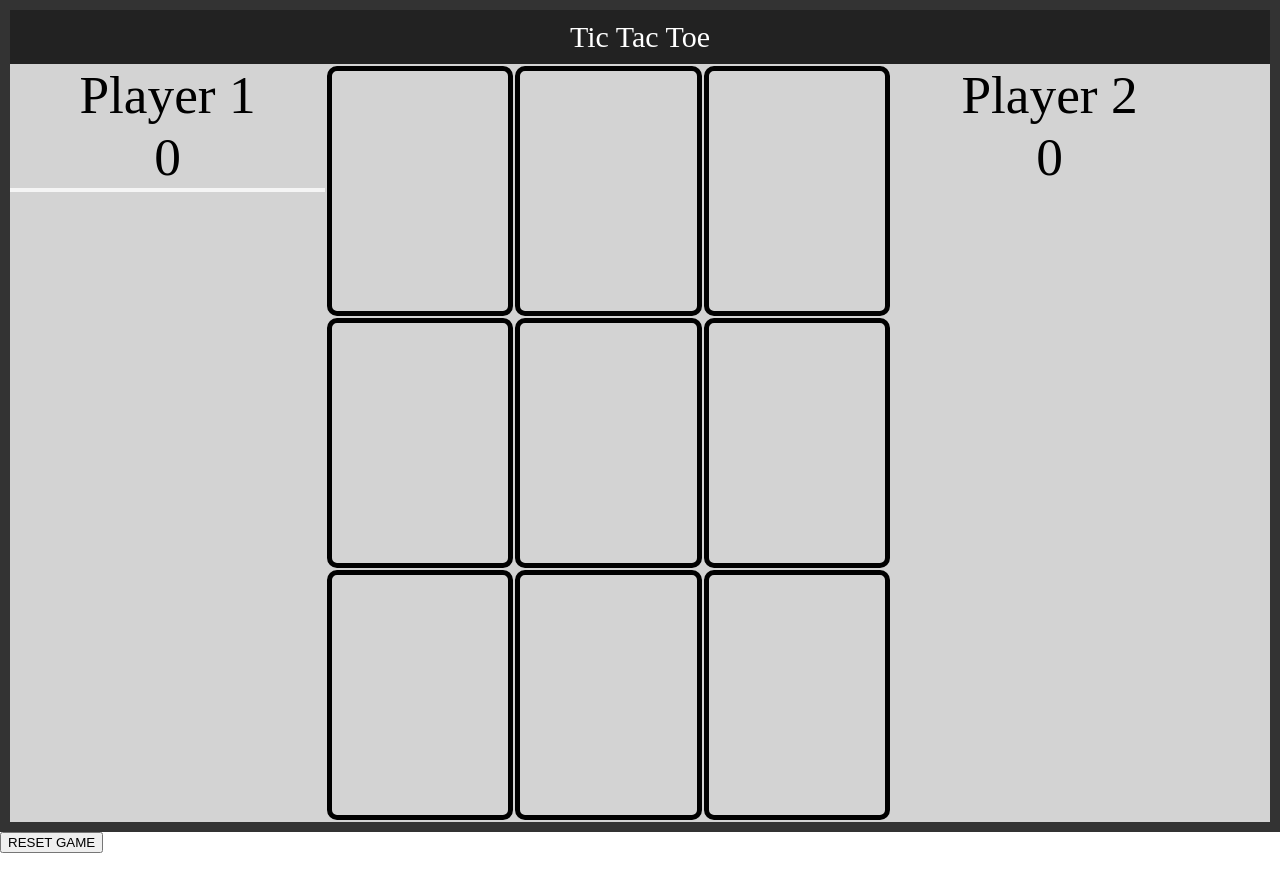
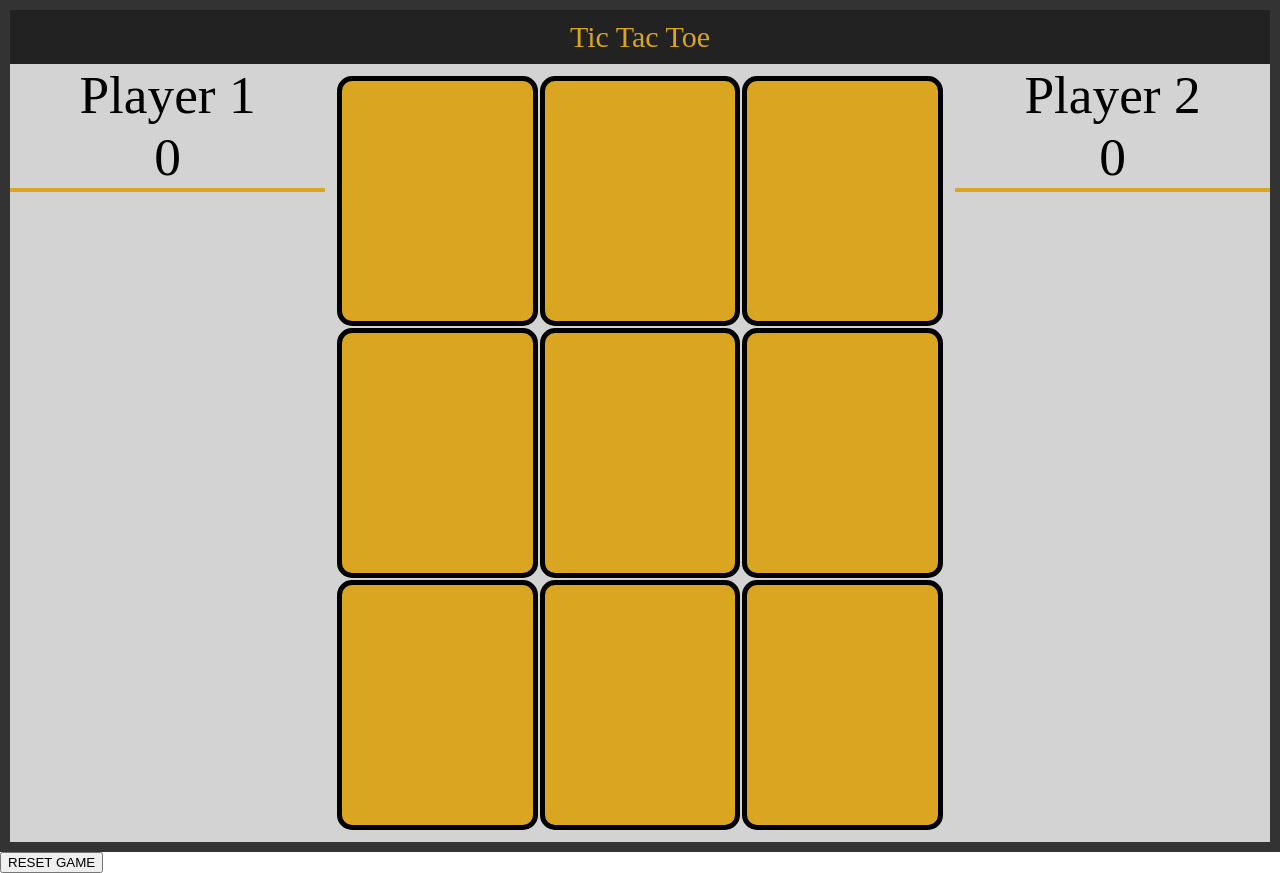
Before and after one commit to emgrebe/Tic-Tac-Toe-JS, a plain HTML site: page index.html in a window 1280 px wide. Drawn offline with Linux system fonts and the light colour scheme.

Commit message:
finished colors and most designs

```diff
--- a/css/main.css
+++ b/css/main.css
@@ -1,68 +1,52 @@
 body {
-  margin:0px;
-  padding:0px;
+  margin: 0px;
+  padding: 0px;
 }
-
+td {
+  background: goldenrod;
+  font-size: 50pt;
+}
 .game td {
-  width:250px;
-  height:250px;
-  border:5px solid black;
-  text-align:center;
-  font-size:40pt;
-  border-radius:10px;
-  box-sizing:border-box;
+  width: 250px;
+  height: 250px;
+  border: 5px solid black;
+  text-align: center;
+  border-radius: 15px;
+  box-sizing: border-box;
 }
 
 .game td:hover {
-  background-color: #fff;
-  cursor:pointer;
+  background-color: rgb(150, 113, 12);
+  cursor: pointer;
 }
 
 .game {
   background: lightgray;
-  border:10px solid #333;
+  border: 10px solid #333;
 }
 
 .game .game-title {
   background:#222;
-  color:#fff;
+  color: goldenrod;
   padding: 10px;
   text-align:center;
   font-size: 30px;
 }
 
 .game .player {
-  float:left;
-  text-align:center;
+  float: left;
+  text-align: center;
   width: 25%;
+  border-bottom: solid 4px goldenrod;
 }
 
-.game .player .selected {
-  border-bottom:solid 4px whitesmoke;
-}
-
-.tictactoe-board {
-  text-align:center;
-  margin:0 auto;
-  width:60%;
-  padding-top:20px;
-}
-
-.tictactoe-board table {
-  float:left;
-  width: 60%;
-}
-
-.tictactoe-board-score1 {
-  float:left;
-  width:20%;
-}
-
-.tictactoe-board-score2 {
-  float:left;
-  width:20%;
+.tictactoe {
+  text-align: center;
+  margin: 0 auto;
+  width: 40%;
+  padding: 10px;
 }
 
 .clear {
-  clear:both;
+  clear: both;
 }
--- a/index.html
+++ b/index.html
@@ -20,7 +20,7 @@
             </div>
         </div>
 
-        <table id="game" class="tictactoe" style="float:left;width:45%;">
+        <table id="game" class="tictactoe" style="float:left;width:50%;">
           <tr>
             <td></td>
             <td></td>
--- a/js/main.js
+++ b/js/main.js
@@ -99,7 +99,6 @@ function checkWinner() {
     playerSelections = player1Selections;
   else
     playerSelections = player2Selections;
-
     if(playerSelections.length >= size) {
 
       for(i = 0; i < winners.length; i++) {
```
Lines whose indentation alone changed are shown as unchanged.
